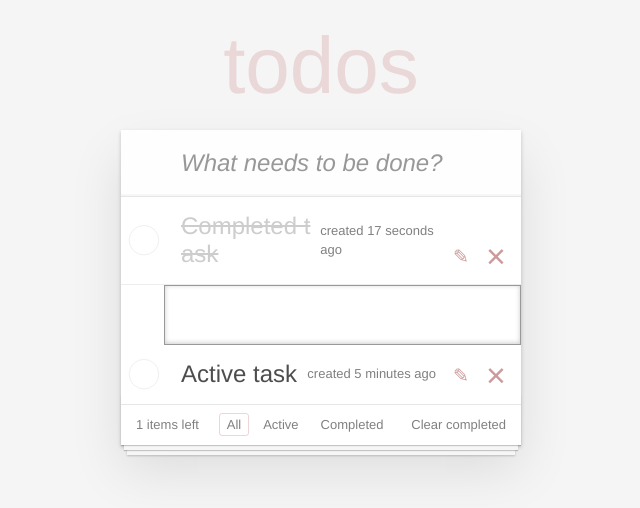
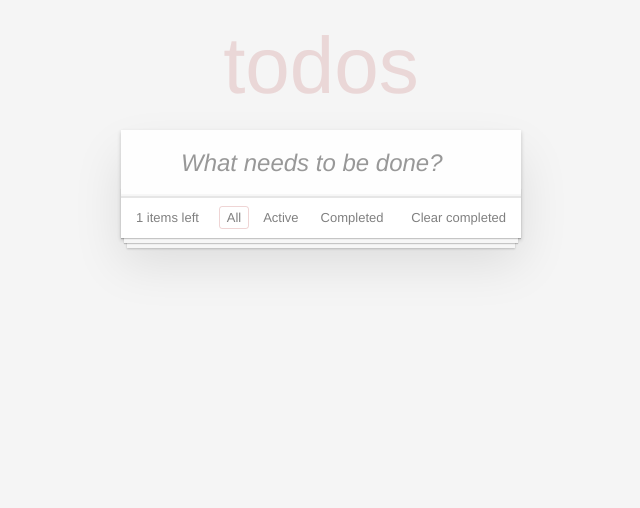
Before and after one commit to Amirassi87/to-do-app, a React (Vite) app: page / in a window 1280 px wide. Shown: the top 508 px of the page, without its empty margins (244-884 px from the left). Built offline with nearby package versions, Linux system fonts and the light colour scheme.

Commit message:
second commit

```diff
--- a/src/App.jsx
+++ b/src/App.jsx
@@ -32,13 +32,10 @@ const addTask = (taskName) => {
           <NewTaskForm addTask = { addTask } />
         </header>
         <section className="main">
-        <ul className="todo-list">
-          <TaskList/>
-          </ul>
+          <TaskList tasks = { tasks }/>
           <footer className="footer">
           <Footer/>
           </footer>
-
         </section>
       </section>
   );
--- a/src/components/Task.jsx
+++ b/src/components/Task.jsx
@@ -1,9 +1,21 @@
 
-function Task() {
+function Task( {task }) {
 
     return (
         <>
-         <li className="completed">
+      <li>
+          <div className="view">
+            <input className="toggle" type="checkbox"/>
+            <label>
+              <span className="description">{task}</span>
+              <span className="created">created 5 minutes ago</span>
+            </label>
+            <button className="icon icon-edit"></button>
+            <button className="icon icon-destroy"></button>
+          </div>
+        </li>
+
+         {/* <li className="completed">
           <div className="view">
             <input className="toggle" type="checkbox" defaultValue="test"/>
             <label>
@@ -13,8 +25,8 @@ function Task() {
             <button className="icon icon-edit"></button>
             <button className="icon icon-destroy"></button>
           </div>
-        </li>
-         <li className="editing">
+        </li> */}
+         {/* <li className="editing">
           <div className="view">
             <input className="toggle" type="checkbox"/>
             <label>
@@ -36,7 +48,7 @@ function Task() {
             <button className="icon icon-edit"></button>
             <button className="icon icon-destroy"></button>
           </div>
-        </li>
+        </li> */}
 
         </>
     )
--- a/src/components/TaskList.jsx
+++ b/src/components/TaskList.jsx
@@ -1,11 +1,16 @@
 import Task from './Task.jsx'
 
 
-function TaskList() {
+function TaskList({ tasks }) {
 
+   const taskList = tasks.map((task) => (
+    <Task task = { task.taskTodo } />
+  ))
     return (
     <>
-   <Task />
+    <ul className="todo-list">
+   {taskList}
+   </ul>
     </>
     )
     }
```
